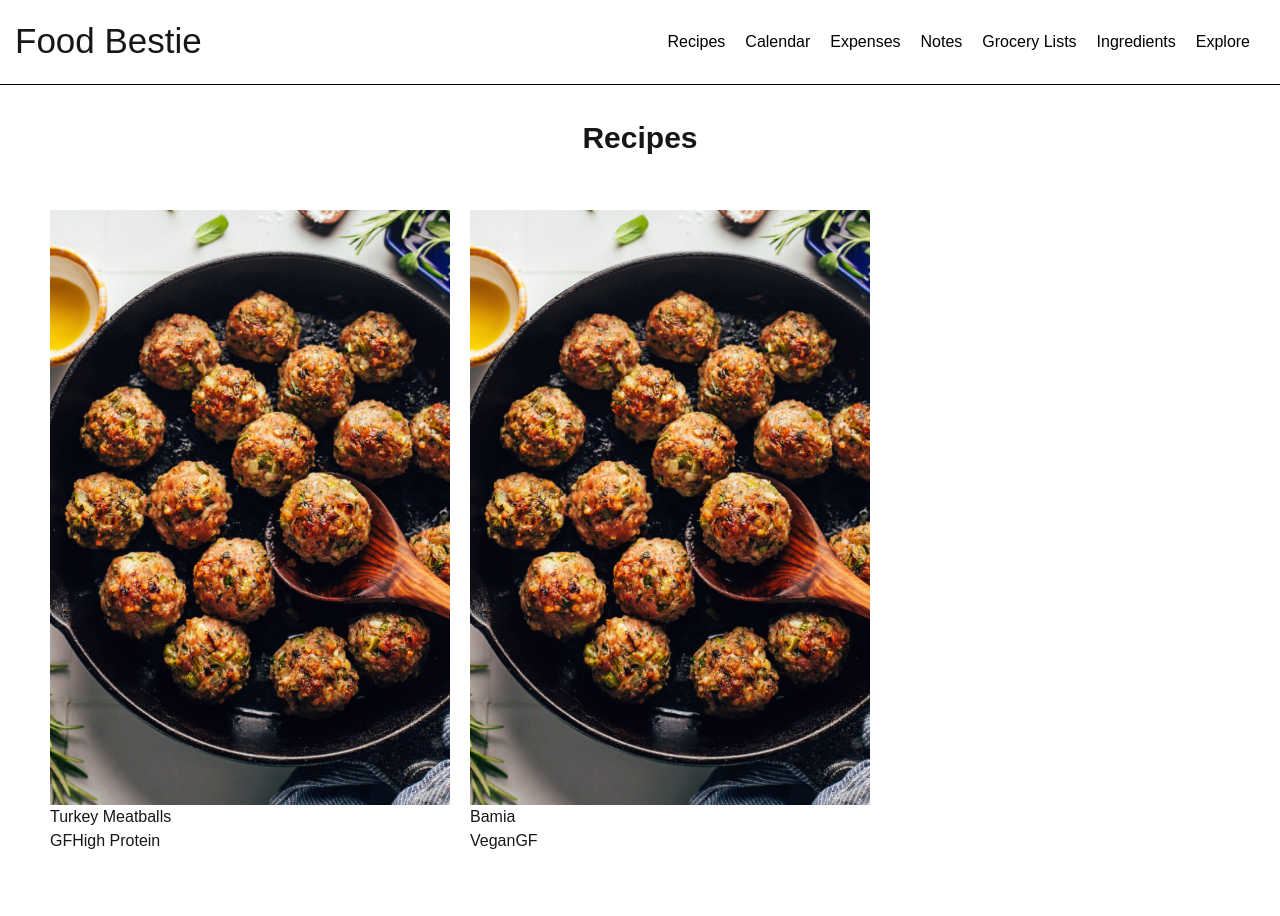
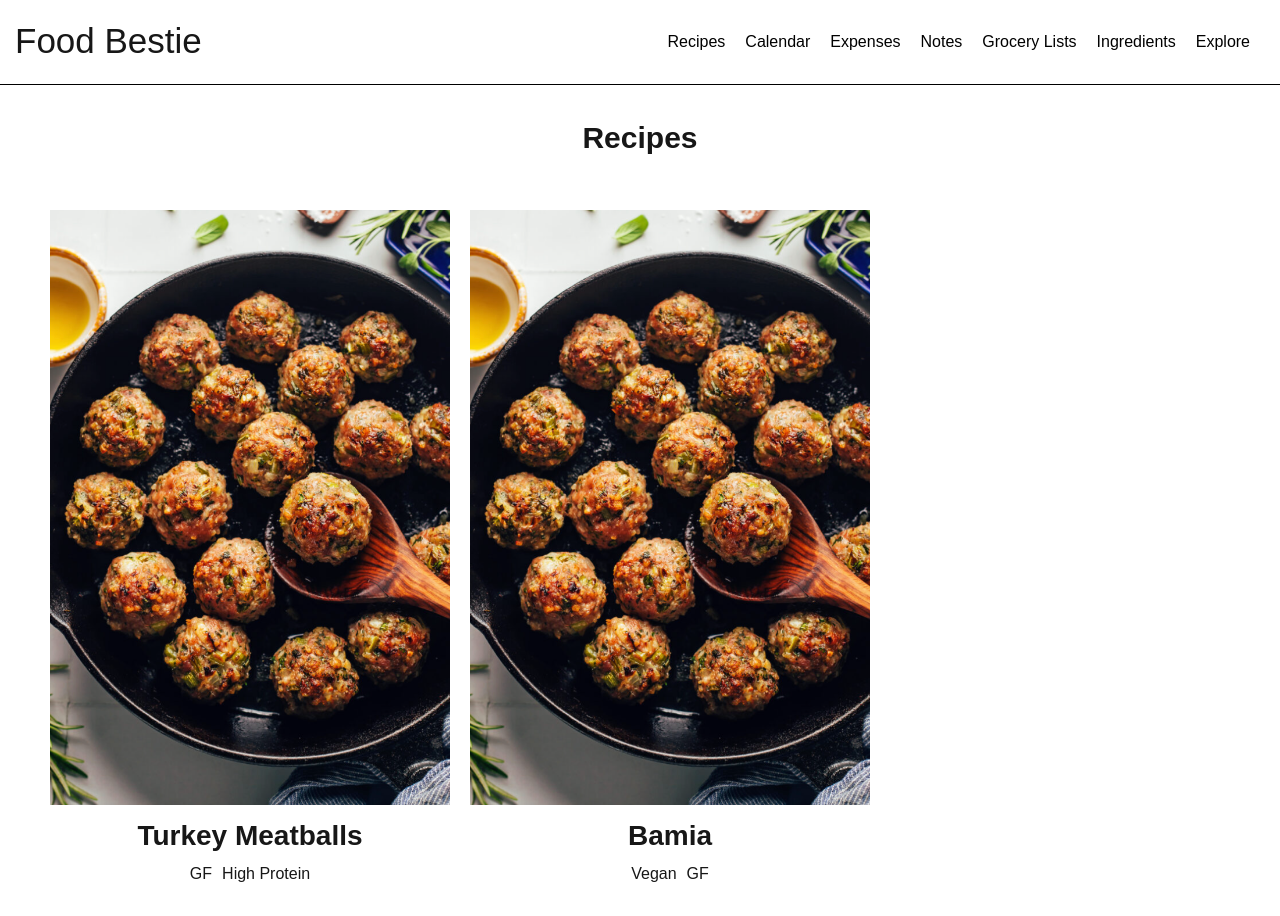
Before and after one commit to monicakrystal/foodplanner, a Next.js app: page /recipes in a window 1280 px wide. Before the commit the page ends 883 px from the top, so only its background shows below. Built offline with nearby package versions, Linux system fonts and the light colour scheme.

Commit message:
better styling for recipe page & update read me

```diff
--- a/components/RecipeThumbnail/RecipeThumbnail.module.css
+++ b/components/RecipeThumbnail/RecipeThumbnail.module.css
@@ -1,5 +1,35 @@
 .thumbnailDetails {
     display: flex;
     flex-direction: column;
+    justify-content: center;
+    align-items:center;
+    margin-top: 10px;
 
 }
+
+.title h3 {
+    font-weight: 600;
+    font-size: 28px;
+}
+
+.labels  {
+    margin-top: 5px;
+}
+
+.labels span {
+    margin-inline: 5px;
+}
+
+.thumbnailImage:hover, .title:hover, .labels:hover {
+  cursor: pointer;
+}
+
+/* possible border hover color? or no? */
+
+/*
+
+.thumbnailImage:hover {
+    border: 1px solid blue;
+}
+
+*/
```
Also changed, not shown: components/RecipeThumbnail/RecipeThumbnail.tsx (+9 -3 lines), 1 other file (tests, documents, lock files or other folders).
